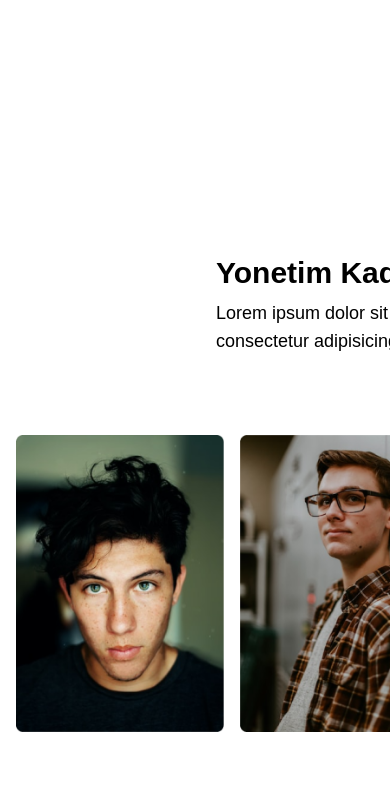
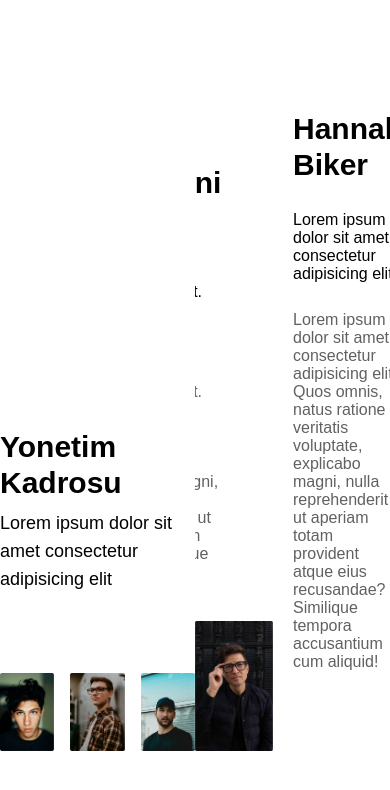
Before and after one commit to the-coder-kalisa/slider, a React (Vite) app: page / in a window 390 px wide. Shown: the top 790 px of the page. Built offline with nearby package versions, Linux system fonts and the light colour scheme.

Commit message:
finished firs responsiveness

```diff
--- a/src/index.css
+++ b/src/index.css
@@ -29,6 +29,7 @@ button {
   display: flex;
   flex-direction: row-reverse;
   min-width: 43rem;
+  margin: 0 auto;
   overflow: hidden;
 }
 .first-each {
@@ -67,7 +68,7 @@ button {
 }
 .second {
   display: flex;
-  min-width: 70rem;
+  min-width: 56rem;
   flex-direction: row-reverse;
   overflow-x: hidden;
 }
@@ -76,19 +77,19 @@ button {
   transition-duration: 1000ms;
   transition-property: all;
   transition-timing-function: cubic-bezier(0.4, 0, 0.2, 1);
-  min-width: 70rem;
+  min-width: 56rem;
   gap: 1.25rem;
   align-items: flex-end;
 }
 .each-image-second {
-  min-width: 20rem;
+  width: 20rem;
 }
 .second-data {
   display: flex;
   flex-direction: column;
   padding-bottom: 5rem;
-  min-width: 23.8rem;
   gap: 1.75rem;
+  overflow-wrap: break-word;
 }
 .second-title {
   font-weight: 700;
@@ -124,6 +125,27 @@ button {
 .button {
   background-color: #ffc107;
   border-radius: 50%;
-  padding: 15px;
+  padding: 10px;
   color: white;
 }
+
+@media screen and (max-width: 1448px) {
+  .each-image {
+    width: 14vw;
+  }
+  .first-each {
+    min-width: 50vw;
+  }
+  .first {
+    min-width: 50vw;
+  }
+  .each-image-second {
+    width: 20vw;
+  }
+  .second {
+    min-width: 50vw;
+  }
+  .second-each {
+    min-width: 50vw;
+  }
+}
```
